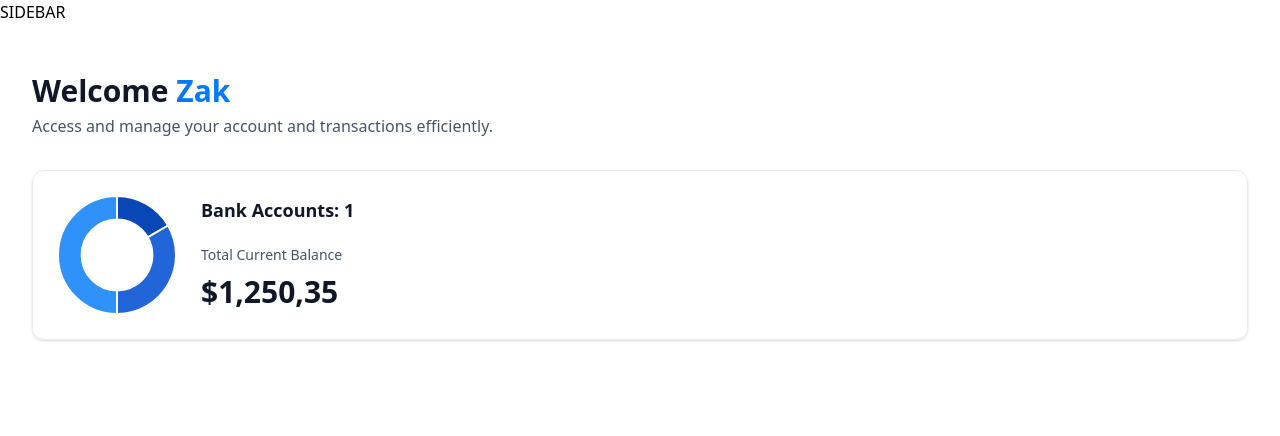
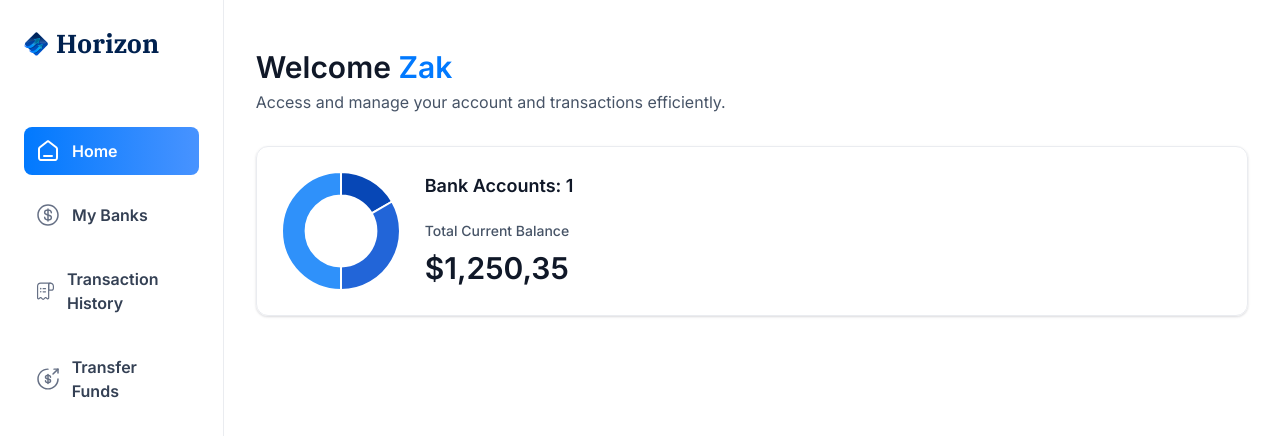
Before and after one commit to Zakaria-Bli/JSM-Banking, a Next.js app: page / in a window 1280 px wide. Shown: the top 436 px of the page. Built offline with nearby package versions, Linux system fonts and the light colour scheme.

Commit message:
Add left sidebar

```diff
--- a/app/(root)/layout.tsx
+++ b/app/(root)/layout.tsx
@@ -1,12 +1,27 @@
+import MobileNav from "@/components/MobileNav"
+import Sidebar from "@/components/Sidebar"
+import Image from "next/image"
+
 export default function RootLayout({
   children,
 }: Readonly<{
   children: React.ReactNode
 }>) {
+  const loggedIn = { firstName: "Zak", lastName: "Bli" }
+
   return (
-    <main>
-      SIDEBAR
-      {children}
+    <main className="flex h-screen w-full font-inter">
+      <Sidebar user={loggedIn} />
+
+      <div className="flex size-full flex-col">
+        <div className="root-layout">
+          <Image src="/icons/logo.svg" width={30} height={30} alt="logo" />
+          <div>
+            <MobileNav user={loggedIn} />
+          </div>
+        </div>
+        {children}
+      </div>
     </main>
   )
 }
--- /dev/null
+++ b/components/MobileNav.tsx
@@ -0,0 +1,98 @@
+"use client"
+
+import {
+  Sheet,
+  SheetClose,
+  SheetContent,
+  SheetDescription,
+  SheetHeader,
+  SheetTitle,
+  SheetTrigger,
+} from "@/components/ui/sheet"
+import { sidebarLinks } from "@/constants"
+import { cn } from "@/lib/utils"
+import Image from "next/image"
+import Link from "next/link"
+import { usePathname } from "next/navigation"
+// import Footer from "./Footer"
+
+const MobileNav = ({ user }: MobileNavProps) => {
+  const pathname = usePathname()
+
+  return (
+    <section className="w-fulll max-w-[264px]">
+      <Sheet>
+        <SheetTrigger>
+          <Image
+            src="/icons/hamburger.svg"
+            width={30}
+            height={30}
+            alt="menu"
+            className="cursor-pointer"
+          />
+        </SheetTrigger>
+        <SheetContent side="left" className="border-none bg-white">
+          <Link
+            href="/"
+            className="cursor-pointer flex items-center gap-1 px-4"
+          >
+            <Image
+              src="/icons/logo.svg"
+              width={34}
+              height={34}
+              alt="Horizon logo"
+            />
+            <h1 className="text-26 font-ibm-plex-serif font-bold text-black-1">
+              Horizon
+            </h1>
+          </Link>
+          <div className="mobilenav-sheet">
+            <SheetClose asChild>
+              <nav className="flex h-full flex-col gap-6 pt-16 text-white">
+                {sidebarLinks.map((item) => {
+                  const isActive =
+                    pathname === item.route ||
+                    pathname.startsWith(`${item.route}/`)
+
+                  return (
+                    <SheetClose asChild key={item.route}>
+                      <Link
+                        href={item.route}
+                        key={item.label}
+                        className={cn("mobilenav-sheet_close w-full", {
+                          "bg-bank-gradient": isActive,
+                        })}
+                      >
+                        <Image
+                          src={item.imgURL}
+                          alt={item.label}
+                          width={20}
+                          height={20}
+                          className={cn({
+                            "brightness-[3] invert-0": isActive,
+                          })}
+                        />
+                        <p
+                          className={cn("text-16 font-semibold text-black-2", {
+                            "text-white": isActive,
+                          })}
+                        >
+                          {item.label}
+                        </p>
+                      </Link>
+                    </SheetClose>
+                  )
+                })}
+                USER
+              </nav>
+            </SheetClose>
+            {/* <Footer user={user} type="mobile" /> */}
+            Footer
+          </div>
+        </SheetContent>
+      </Sheet>
+    </section>
+  )
+}
+
+export default MobileNav
--- /dev/null
+++ b/components/Sidebar.tsx
@@ -0,0 +1,62 @@
+"use client"
+
+import { sidebarLinks } from "@/constants"
+import { cn } from "@/lib/utils"
+import Image from "next/image"
+import Link from "next/link"
+import { usePathname } from "next/navigation"
+// import Footer from './Footer'
+// import PlaidLink from './PlaidLink'
+
+const Sidebar = ({ user }: SiderbarProps) => {
+  const pathname = usePathname()
+
+  return (
+    <section className="sidebar">
+      <nav className="flex flex-col gap-4">
+        <Link href="/" className="mb-12 cursor-pointer flex items-center gap-2">
+          <Image
+            src="/icons/logo.svg"
+            width={34}
+            height={34}
+            alt="Horizon logo"
+            className="size-[24px] max-xl:size-14"
+          />
+          <h1 className="sidebar-logo">Horizon</h1>
+        </Link>
+        {sidebarLinks.map((item) => {
+          const isActive =
+            pathname === item.route || pathname.startsWith(`${item.route}/`)
+
+          return (
+            <Link
+              href={item.route}
+              key={item.label}
+              className={cn("sidebar-link", { "bg-bank-gradient": isActive })}
+            >
+              <div className="relative size-6">
+                <Image
+                  src={item.imgURL}
+                  alt={item.label}
+                  fill
+                  className={cn({
+                    "brightness-[3] invert-0": isActive,
+                  })}
+                />
+              </div>
+              <p className={cn("sidebar-label", { "!text-white": isActive })}>
+                {item.label}
+              </p>
+            </Link>
+          )
+        })}
+        {/* <PlaidLink user={user} /> */}
+        User
+      </nav>
+      {/* <Footer user={user} /> */}
+      Footer
+    </section>
+  )
+}
+
+export default Sidebar
--- /dev/null
+++ b/components/ui/sheet.tsx
@@ -0,0 +1,140 @@
+"use client"
+
+import * as React from "react"
+import * as SheetPrimitive from "@radix-ui/react-dialog"
+import { cva, type VariantProps } from "class-variance-authority"
+import { X } from "lucide-react"
+
+import { cn } from "@/lib/utils"
+
+const Sheet = SheetPrimitive.Root
+
+const SheetTrigger = SheetPrimitive.Trigger
+
+const SheetClose = SheetPrimitive.Close
+
+const SheetPortal = SheetPrimitive.Portal
+
+const SheetOverlay = React.forwardRef<
+  React.ElementRef<typeof SheetPrimitive.Overlay>,
+  React.ComponentPropsWithoutRef<typeof SheetPrimitive.Overlay>
+>(({ className, ...props }, ref) => (
+  <SheetPrimitive.Overlay
+    className={cn(
+      "fixed inset-0 z-50 bg-black/80  data-[state=open]:animate-in data-[state=closed]:animate-out data-[state=closed]:fade-out-0 data-[state=open]:fade-in-0",
+      className
+    )}
+    {...props}
+    ref={ref}
+  />
+))
+SheetOverlay.displayName = SheetPrimitive.Overlay.displayName
+
+const sheetVariants = cva(
+  "fixed z-50 gap-4 bg-background p-6 shadow-lg transition ease-in-out data-[state=open]:animate-in data-[state=closed]:animate-out data-[state=closed]:duration-300 data-[state=open]:duration-500",
+  {
+    variants: {
+      side: {
+        top: "inset-x-0 top-0 border-b data-[state=closed]:slide-out-to-top data-[state=open]:slide-in-from-top",
+        bottom:
+          "inset-x-0 bottom-0 border-t data-[state=closed]:slide-out-to-bottom data-[state=open]:slide-in-from-bottom",
+        left: "inset-y-0 left-0 h-full w-3/4 border-r data-[state=closed]:slide-out-to-left data-[state=open]:slide-in-from-left sm:max-w-sm",
+        right:
+          "inset-y-0 right-0 h-full w-3/4  border-l data-[state=closed]:slide-out-to-right data-[state=open]:slide-in-from-right sm:max-w-sm",
+      },
+    },
+    defaultVariants: {
+      side: "right",
+    },
+  }
+)
+
+interface SheetContentProps
+  extends React.ComponentPropsWithoutRef<typeof SheetPrimitive.Content>,
+    VariantProps<typeof sheetVariants> {}
+
+const SheetContent = React.forwardRef<
+  React.ElementRef<typeof SheetPrimitive.Content>,
+  SheetContentProps
+>(({ side = "right", className, children, ...props }, ref) => (
+  <SheetPortal>
+    <SheetOverlay />
+    <SheetPrimitive.Content
+      ref={ref}
+      className={cn(sheetVariants({ side }), className)}
+      {...props}
+    >
+      {children}
+      <SheetPrimitive.Close className="absolute right-4 top-4 rounded-sm opacity-70 ring-offset-background transition-opacity hover:opacity-100 focus:outline-none focus:ring-2 focus:ring-ring focus:ring-offset-2 disabled:pointer-events-none data-[state=open]:bg-secondary">
+        <X className="h-4 w-4" />
+        <span className="sr-only">Close</span>
+      </SheetPrimitive.Close>
+    </SheetPrimitive.Content>
+  </SheetPortal>
+))
+SheetContent.displayName = SheetPrimitive.Content.displayName
+
+const SheetHeader = ({
+  className,
+  ...props
+}: React.HTMLAttributes<HTMLDivElement>) => (
+  <div
+    className={cn(
+      "flex flex-col space-y-2 text-center sm:text-left",
+      className
+    )}
+    {...props}
+  />
+)
+SheetHeader.displayName = "SheetHeader"
+
+const SheetFooter = ({
+  className,
+  ...props
+}: React.HTMLAttributes<HTMLDivElement>) => (
+  <div
+    className={cn(
+      "flex flex-col-reverse sm:flex-row sm:justify-end sm:space-x-2",
+      className
+    )}
+    {...props}
+  />
+)
+SheetFooter.displayName = "SheetFooter"
+
+const SheetTitle = React.forwardRef<
+  React.ElementRef<typeof SheetPrimitive.Title>,
+  React.ComponentPropsWithoutRef<typeof SheetPrimitive.Title>
+>(({ className, ...props }, ref) => (
+  <SheetPrimitive.Title
+    ref={ref}
+    className={cn("text-lg font-semibold text-foreground", className)}
+    {...props}
+  />
+))
+SheetTitle.displayName = SheetPrimitive.Title.displayName
+
+const SheetDescription = React.forwardRef<
+  React.ElementRef<typeof SheetPrimitive.Description>,
+  React.ComponentPropsWithoutRef<typeof SheetPrimitive.Description>
+>(({ className, ...props }, ref) => (
+  <SheetPrimitive.Description
+    ref={ref}
+    className={cn("text-sm text-muted-foreground", className)}
+    {...props}
+  />
+))
+SheetDescription.displayName = SheetPrimitive.Description.displayName
+
+export {
+  Sheet,
+  SheetPortal,
+  SheetOverlay,
+  SheetTrigger,
+  SheetClose,
+  SheetContent,
+  SheetHeader,
+  SheetFooter,
+  SheetTitle,
+  SheetDescription,
+}
--- a/package.json
+++ b/package.json
@@ -9,6 +9,7 @@
     "lint": "next lint"
   },
   "dependencies": {
+    "@radix-ui/react-dialog": "^1.0.5",
     "@radix-ui/react-slot": "^1.0.2",
     "chart.js": "^4.4.2",
     "class-variance-authority": "^0.7.0",
```
Also changed, not shown: 1 other file (tests, documents, lock files or other folders).
